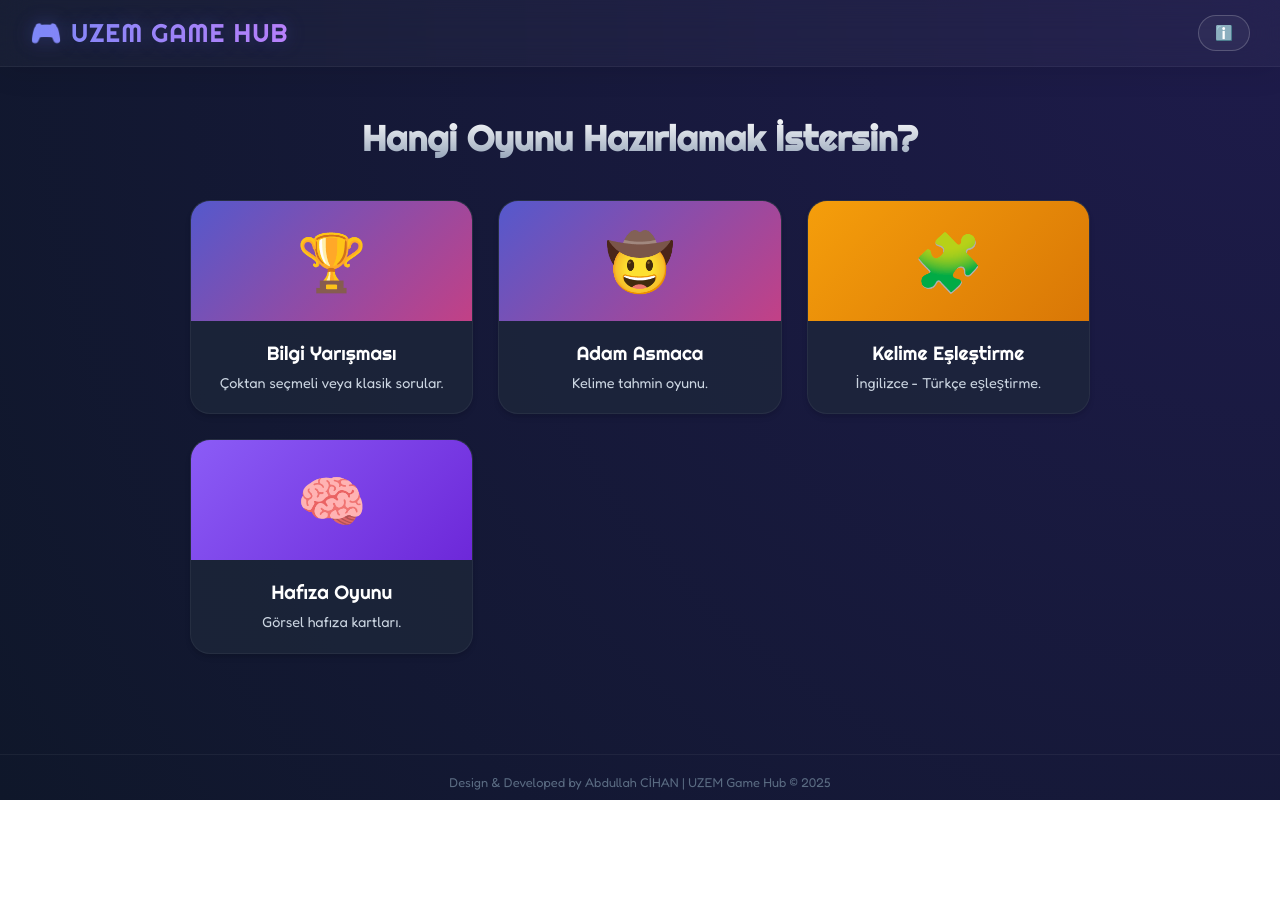
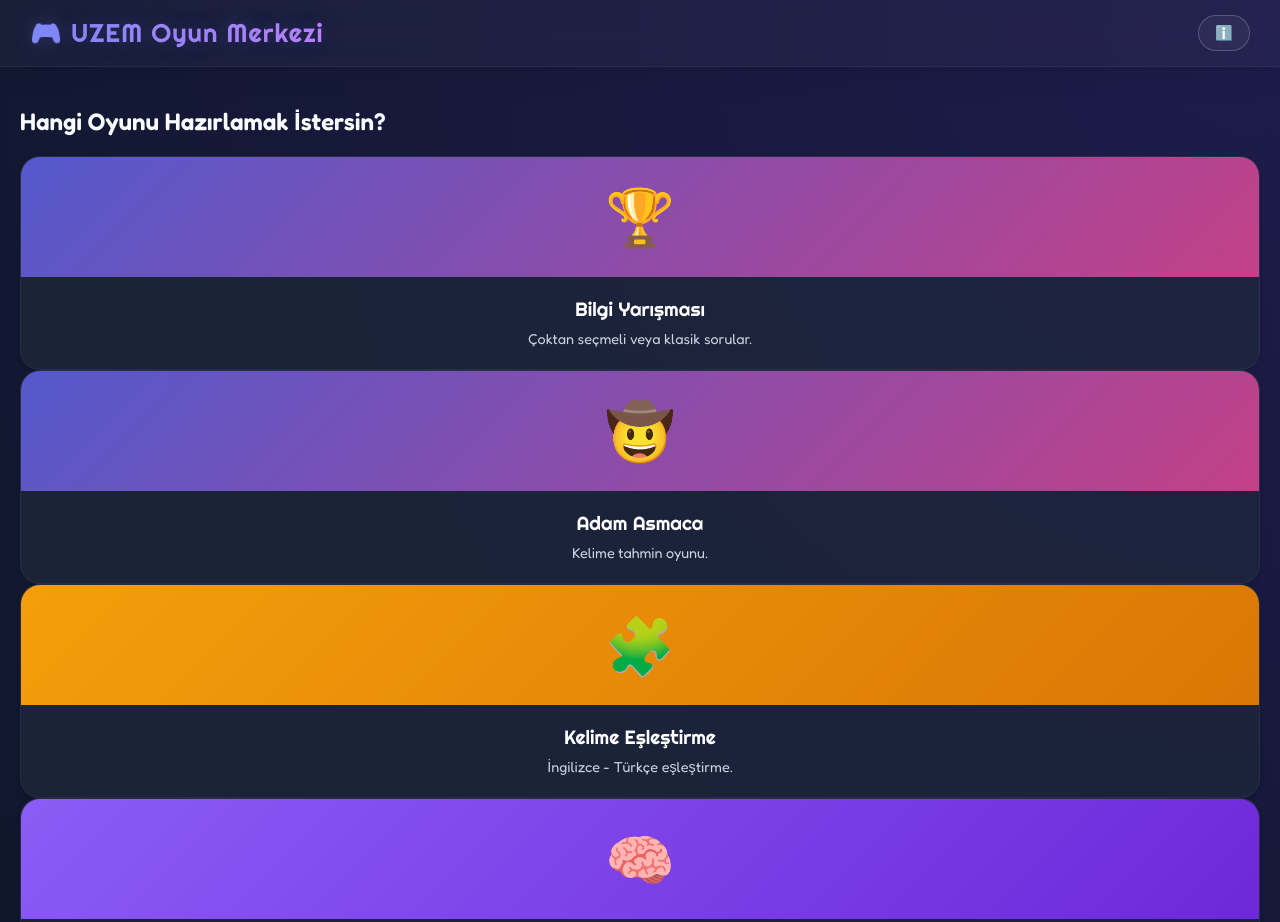
Before and after one commit to abdullah-cihan/gamification, a plain HTML site: page index.html in a window 1280 px wide. Shown: the top 922 px of the page. Before the commit the page ends 800 px from the top, so only its background shows below. Drawn offline with nearby package versions, Linux system fonts and the light colour scheme.

Commit message:
Update index.html

```diff
--- a/index.html
+++ b/index.html
@@ -3,7 +3,7 @@
 <head>
     <meta charset="UTF-8">
     <meta name="viewport" content="width=device-width, initial-scale=1.0">
-    <title>AFSÜ UZEM Game Hub</title>
+    <title>AFSÜ UZEM Oyun Merkezi</title>
 
     <script src="https://cdnjs.cloudflare.com/ajax/libs/PapaParse/5.3.2/papaparse.min.js"></script>
     <script src="https://cdnjs.cloudflare.com/ajax/libs/xlsx/0.18.5/xlsx.full.min.js"></script>
@@ -19,7 +19,7 @@
 <body>
 
 <nav class="navbar">
-    <div class="nav-brand">🎮 UZEM GAME HUB</div>
+    <div class="nav-brand">🎮 UZEM Oyun Merkezi </div>
 
     <div style="display: flex; align-items: center; gap: 15px;">
 
@@ -31,13 +31,13 @@
             👤 <span id="current-player-name">Misafir</span>
         </div>
 
-        <button class="home-btn" style="display:none;" onclick="if(confirm('Ana sayfaya dönmek istiyor musun?')) goToScreen('screen-hub')">🏠 Oyun Seçimi</button>
+        <button class="home-btn" style="display:none;" onclick="if(confirm('Ana sayfaya dönmek istiyor musun?')) goToScreen('screen-')">🏠 Oyun Seçimi</button>
     </div>
     </nav>
 
-    <div id="screen-hub" class="screen active">
-        <h2 class="hub-title">Hangi Oyunu Hazırlamak İstersin?</h2>
-        <div class="hub-grid">
+    <div id="screen-" class="screen active">
+        <h2 class="-title">Hangi Oyunu Hazırlamak İstersin?</h2>
+        <div class="-grid">
             <div class="game-card" onclick="openEditor('quiz')">
                 <div class="card-img">🏆</div>
                 <div class="card-body"><div class="card-title">Bilgi Yarışması</div><p>Çoktan seçmeli veya klasik sorular.</p></div>
@@ -183,7 +183,7 @@
     </div>
 
     <div style="text-align: center; color: #5a6b82; font-size: 0.8rem; padding: 20px 0 10px 0; margin-top: 40px; border-top: 1px solid rgba(255, 255, 255, 0.05);">
-        Design & Developed by Abdullah CİHAN |  UZEM Game Hub © 2025
+        Design & Developed by Abdullah CİHAN |  UZEM Oyun Merkezi © 2025
     </div>
 
     <script src="js/games/quiz.js"></script>
```
